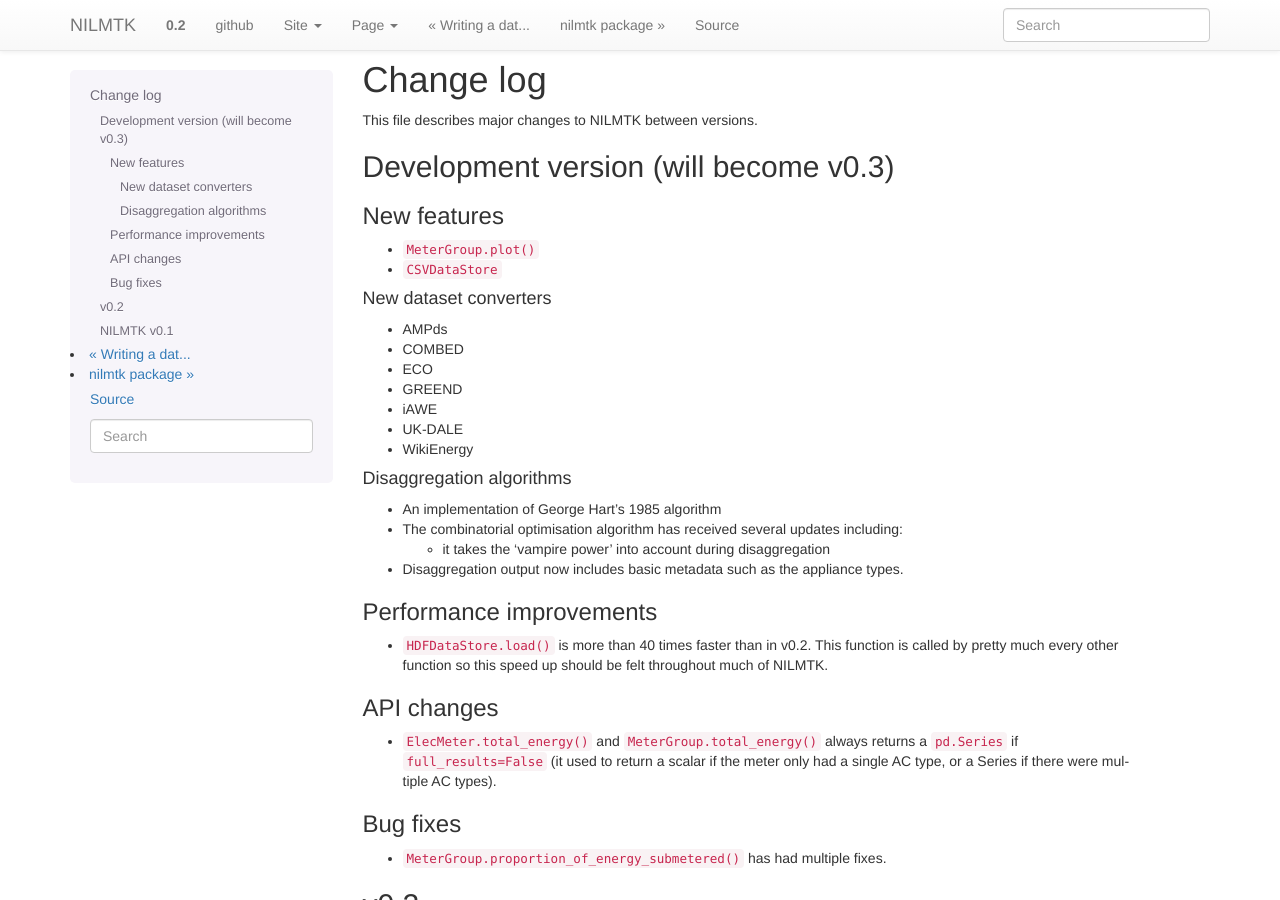
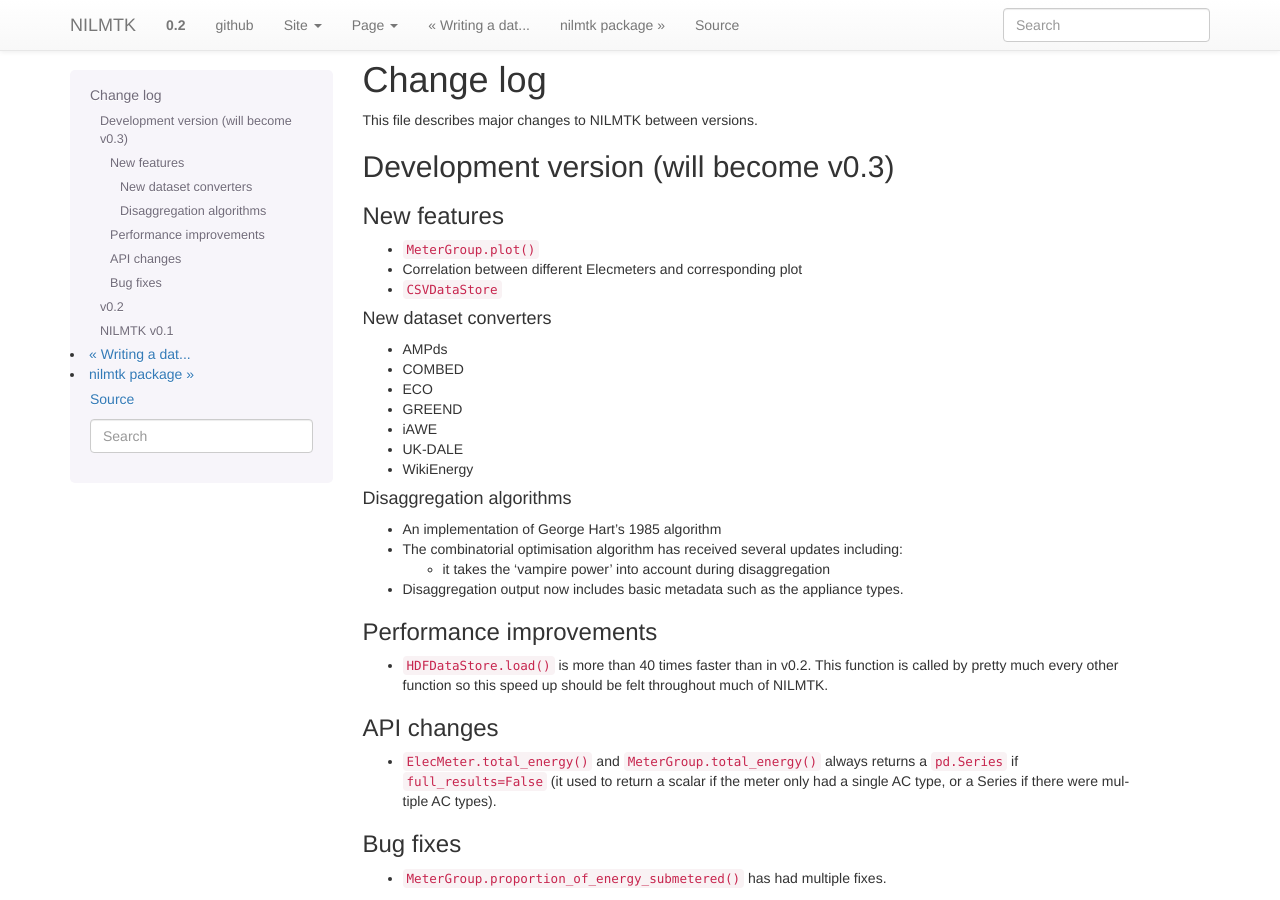
Before and after one commit to nilmtk/nilmtk, a Sphinx documentation site: the page built from docs/source/changelog.rst, in a window 1280 px wide and 900 px high. Built offline with Sphinx 7.4.7, drawn with Linux system fonts in a browser that asks for light colours; pages that are not in the unit, such as notebooks, are missing from menus.

Commit message:
Added correlation between Elecmeters to changelog

```diff
--- a/docs/source/changelog.rst
+++ b/docs/source/changelog.rst
@@ -11,6 +11,7 @@ New features
 ^^^^^^^^^^^^
 
 * ``MeterGroup.plot()``
+* Correlation between different Elecmeters and corresponding plot
 * ``CSVDataStore``
 
 New dataset converters
```
